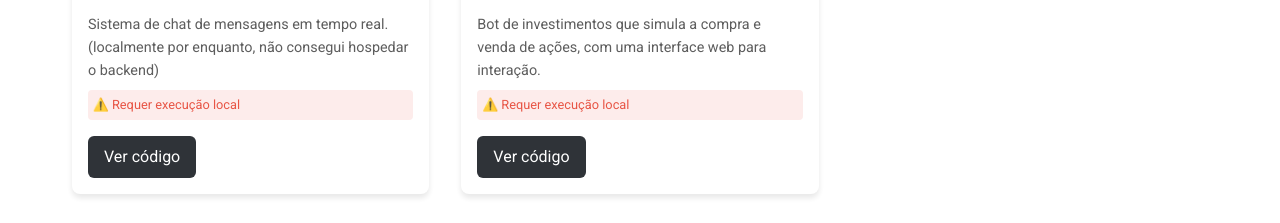
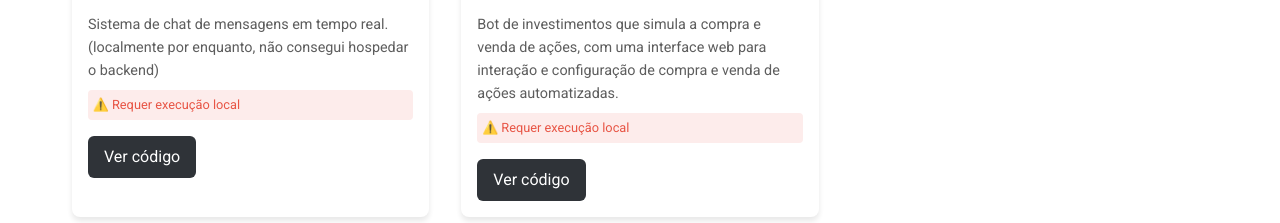
Before and after one commit to VitRicci/Portifolio-Vitor, a website: page index.html in a window 1280 px wide. Shown: the part 862-1085 px from the top of the page. Drawn offline with nearby package versions, Linux system fonts and the light colour scheme.

Commit message:
Update index.html

```diff
--- a/index.html
+++ b/index.html
@@ -77,7 +77,7 @@
                     <i class="devicon-css3-plain-wordmark colored tech-icon"></i>
                 </p>
                 <p class="project-description">
-                    Bot de investimentos que simula a compra e venda de ações, com uma interface web para interação.
+                    Bot de investimentos que simula a compra e venda de ações, com uma interface web para interação e configuração de compra e venda de ações automatizadas.
                     <span class="project-warning">⚠️ Requer execução local</span>
                 </p>
                 <div class="project-links">
```
